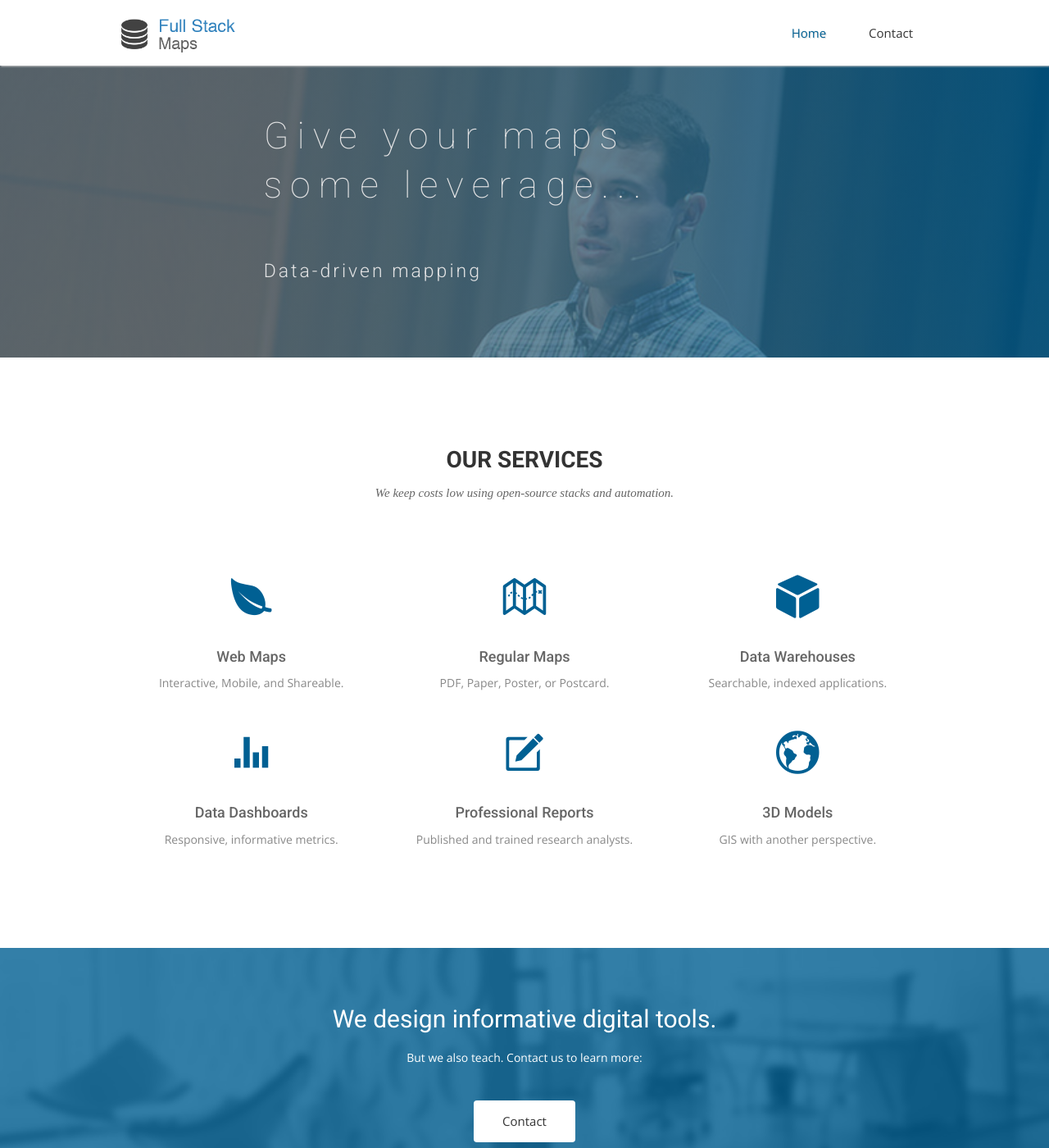
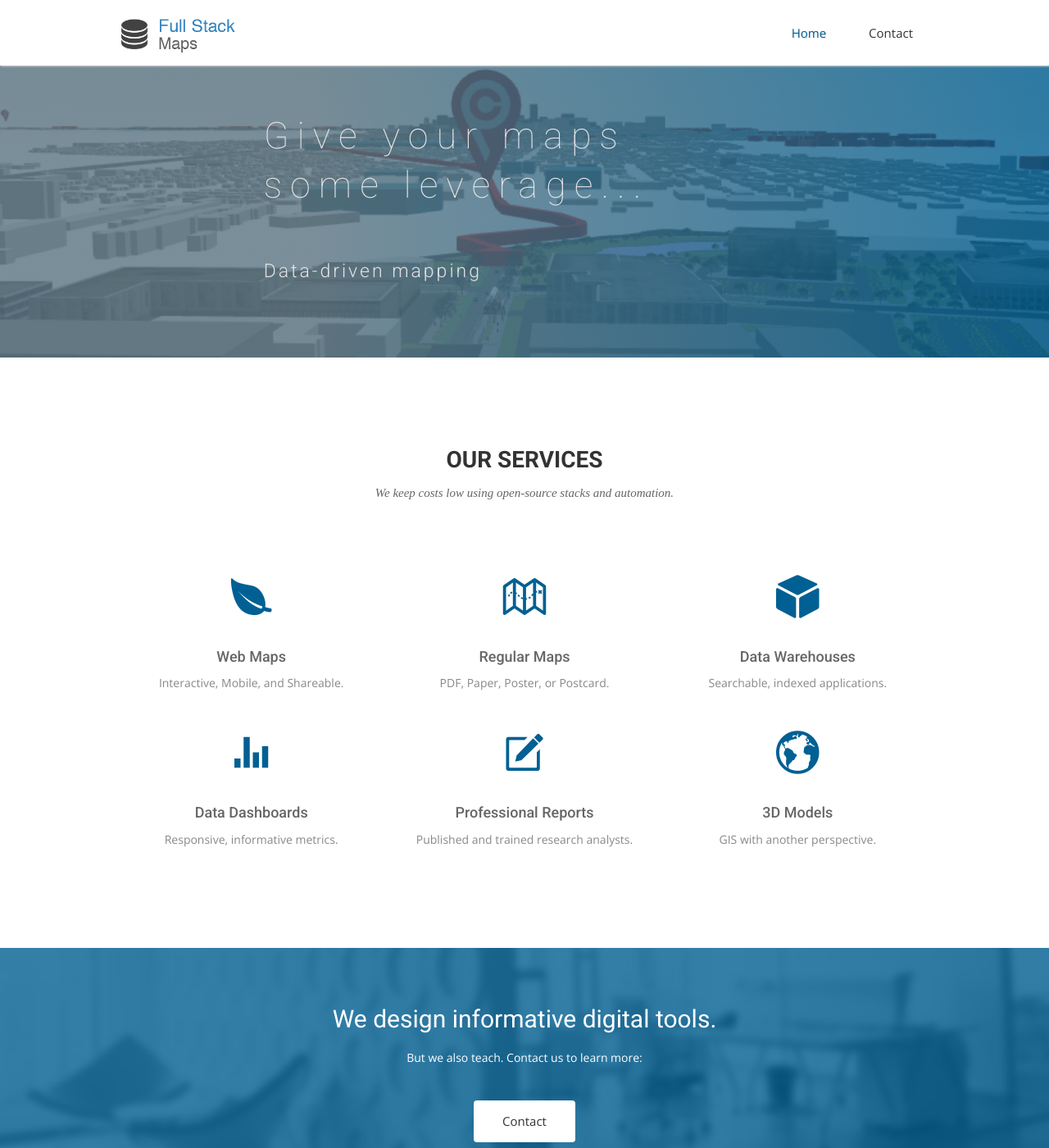
Before and after one commit to nrbrigmon/fullstackmaps, a Jekyll site: the page built from index.html, in a window 1280 px wide and 1400 px high. Shown: the whole window at 82% size. Built offline with Jekyll 4.4.1, drawn with Linux system fonts in a browser that asks for light colours; nearby versions of some CDN libraries; some web fonts are replaced.

Commit message:
updated background img

```diff
--- a/css/airspace.css
+++ b/css/airspace.css
@@ -138,7 +138,7 @@ img#bootstrap-override  {
 	Slider Start
 --*/
 #slider {
-  background: url("../imgs/ESRI_GeoDesign_Talks.png") no-repeat;
+  background: url("../imgs/urban_rail_intro_img.png") no-repeat;
   background-size: cover;
   background-attachment: fixed;
   background-position: 10% 25%;
```
Also changed, not shown: imgs/urban_rail_intro_img.png (added).
